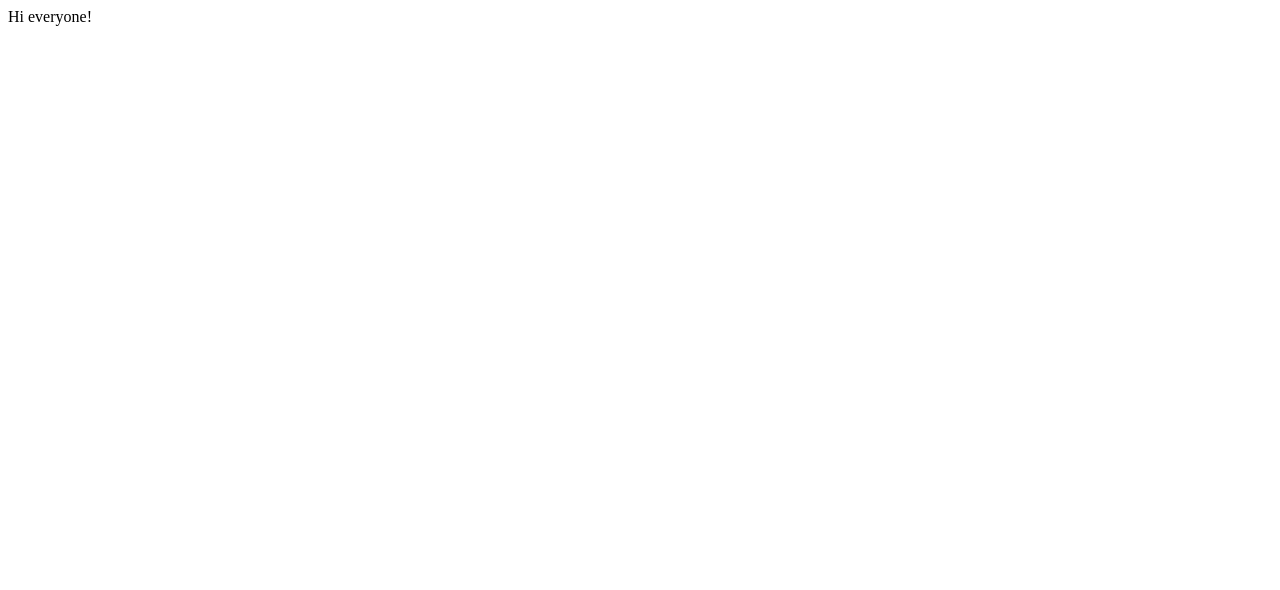
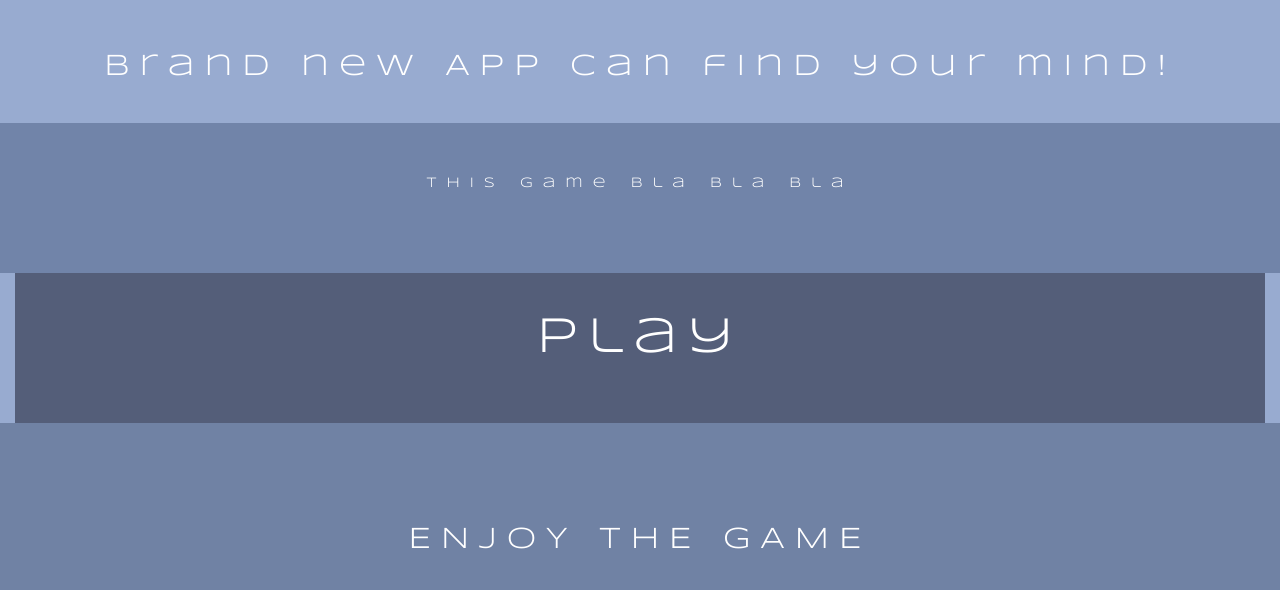
Before and after one commit to golya/angularclarity, a website: page index.html in a window 1280 px wide. Drawn offline with nearby package versions, Linux system fonts and the light colour scheme; some packages are replaced by stand-ins of ours.

Commit message:
add routing

```diff
--- a/css/main.css
+++ b/css/main.css
@@ -0,0 +1,41 @@
+html, body {
+    width: auto !important;
+    overflow-x: hidden !important;
+}
+
+.welcome, .game {
+    background-color: #98abd0;
+    text-align: center;
+    font-family: 'Syncopate', sans-serif;
+    color: #ffffff;
+    letter-spacing: 10px;
+}
+
+.welcome h1 {
+    font-family: 'Syncopate', sans-serif;
+    color: #ffffff;
+    font-size: 30px;
+    letter-spacing: 10px;
+    padding: 30px;
+}
+
+.welcome .explanation {
+    padding: 50px;
+    background-color: #7184a9;
+    height: 150px;
+}
+
+.welcome .play {
+    padding-top: 30px;
+    margin: auto;
+    font-size: 50px;
+    height: 150px;
+    cursor: pointer;
+    background-color: #545e79;
+}
+
+.welcome .footer {
+    padding: 50px;
+    height: 500px;
+    background-color: #7082a4;
+}
--- a/index.html
+++ b/index.html
@@ -6,6 +6,11 @@
     <script src="bower_components/angular-route/angular-route.min.js"></script>
     <script src="js/app.js"></script>
     <script src="js/controllers.js"></script>
+    <link href='http://fonts.googleapis.com/css?family=Ultra' rel='stylesheet' type='text/css'>
+    <link href='http://fonts.googleapis.com/css?family=Syncopate' rel='stylesheet' type='text/css'>
+    <link rel="stylesheet" href="bower_components/bootstrap/dist/css/bootstrap.min.css">
+    <link rel="stylesheet" type="text/css" href="css/main.css">
+    <meta name="viewport" content="user-scalable=no, initial-scale=1, maximum-scale=1, minimum-scale=1, width=320, height=device-height, target-densitydpi=medium-dpi" />
     <title>Angular Clarity</title>
 </head>
 <body>
--- a/js/app.js
+++ b/js/app.js
@@ -10,6 +10,10 @@ function($routeProvider) {
             templateUrl: './partials/welcome.html',
             controller: 'welcomeCtrl'
         }).
+        when('/game', {
+            templateUrl: './partials/game.html',
+            controller: 'gameCtrl'
+        }).
         otherwise({
             redirectTo: '/welcome'
         });
--- a/js/controllers.js
+++ b/js/controllers.js
@@ -1,5 +1,13 @@
 var clarifyControllers = angular.module('clarifyControllers', []);
 
-clarifyControllers.controller('welcomeCtrl', function ($scope) {
-    $scope.welcomeMessage = 'Hi everyone!';
+clarifyControllers.controller('welcomeCtrl', function ($scope, $location) {
+    $scope.welcomeMessage = 'Brand new APP can find your mind!';
+
+    $scope.play = function ( path ) {
+        $location.path( path );
+    };
 });
+
+clarifyControllers.controller('gameCtrl', function ($scope) {
+    $scope.game = 'GAME';
+});
--- a/partials/welcome.html
+++ b/partials/welcome.html
@@ -1 +1,16 @@
-<div ng-controller="welcomeCtrl">{{welcomeMessage}}</div>
+<div ng-controller="welcomeCtrl">
+    <div class="container-fluid welcome">
+        <div class="row">
+            <div class="col-md-12"><h1>{{welcomeMessage}}</h1></div>
+        </div>
+        <div class="row">
+            <div class="col-md-12 explanation">This game bla bla bla</div>
+        </div>
+        <div class="row">
+            <div class="col-md-12"><div class="play" ng-click="play('/game')">play</div></div>
+        </div>
+        <div class="row">
+            <div class="col-md-12 footer"><h1>ENJOY THE GAME</h1></div>
+        </div>
+    </div>
+</div>
```
Also changed, not shown: partials/game.html (added, +7 -0 lines).
